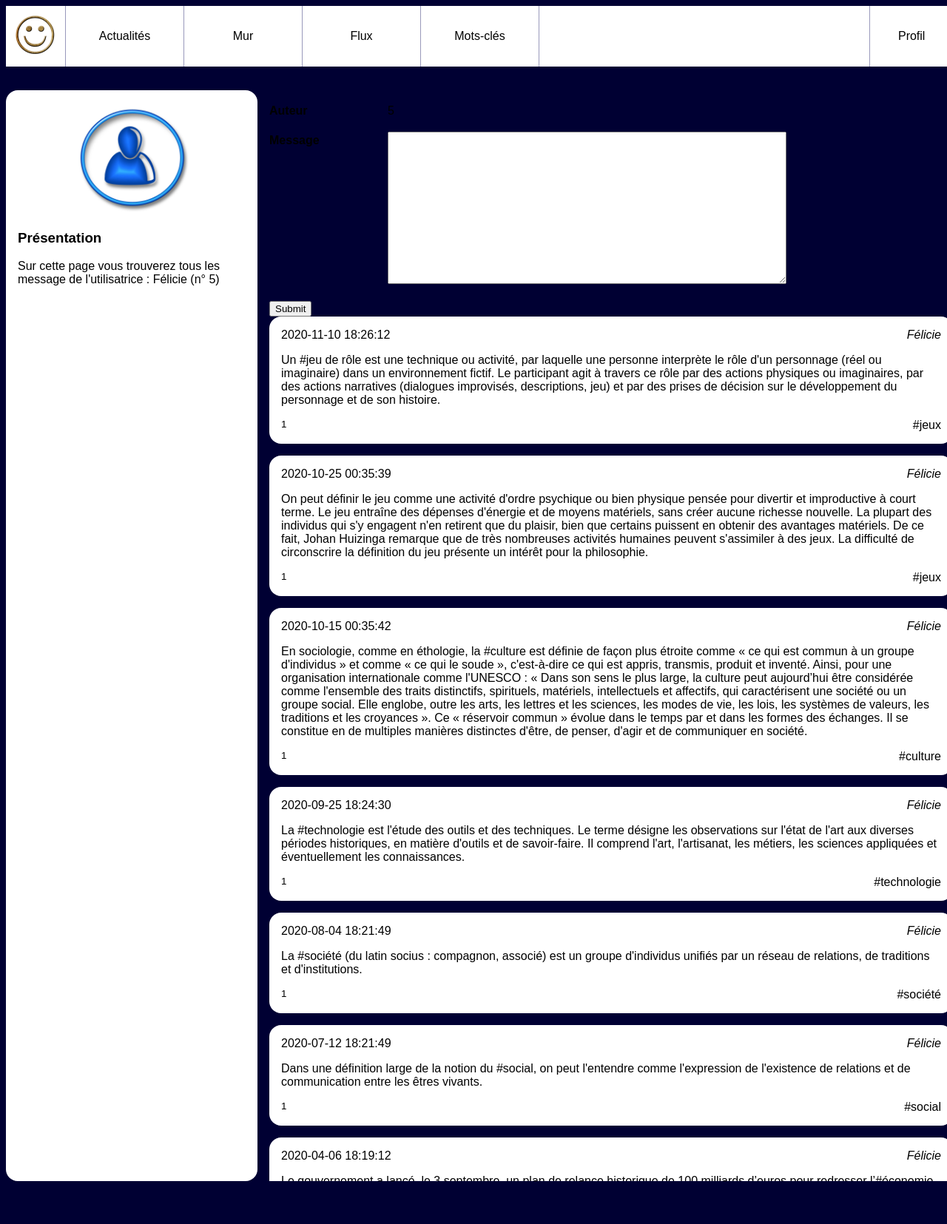
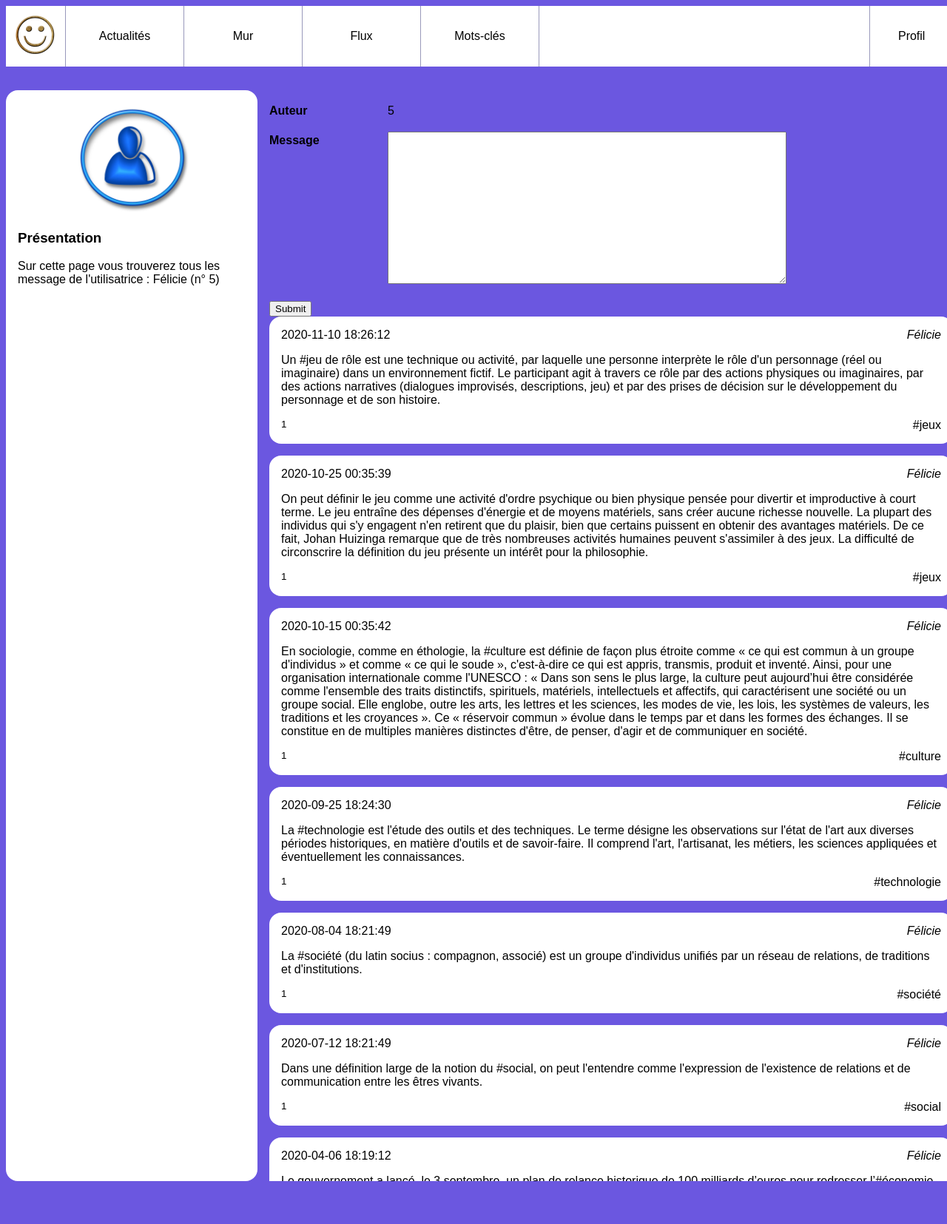
Before and after one commit to IscianeN/Projet-collectif_reseau-social-php, a PHP site: page /wall.php?user_id=5 in a window 1280 px wide. Shown: the top 1655 px of the page at 74% size. Run offline with PHP 8.4, Linux system fonts and the light colour scheme; data comes from the database, SQL or seed files in the repository.

Commit message:
color background

```diff
--- a/src/style.css
+++ b/src/style.css
@@ -1,5 +1,5 @@
 body{
-    background-color: #003;
+    background-color: rgb(107, 87, 224);
     font-family: Arial;
 }
 
--- a/src/wall.php
+++ b/src/wall.php
@@ -4,7 +4,7 @@
         <meta charset="utf-8">
         <title>ReSoC - Mur</title>
         <meta name="author" content="Julien Falconnet">
-        <link rel="stylesheet" href="style.css"/>
+        <link rel="stylesheet" href="./style.css"/>
     </head>
     <body>
         <header>
```
